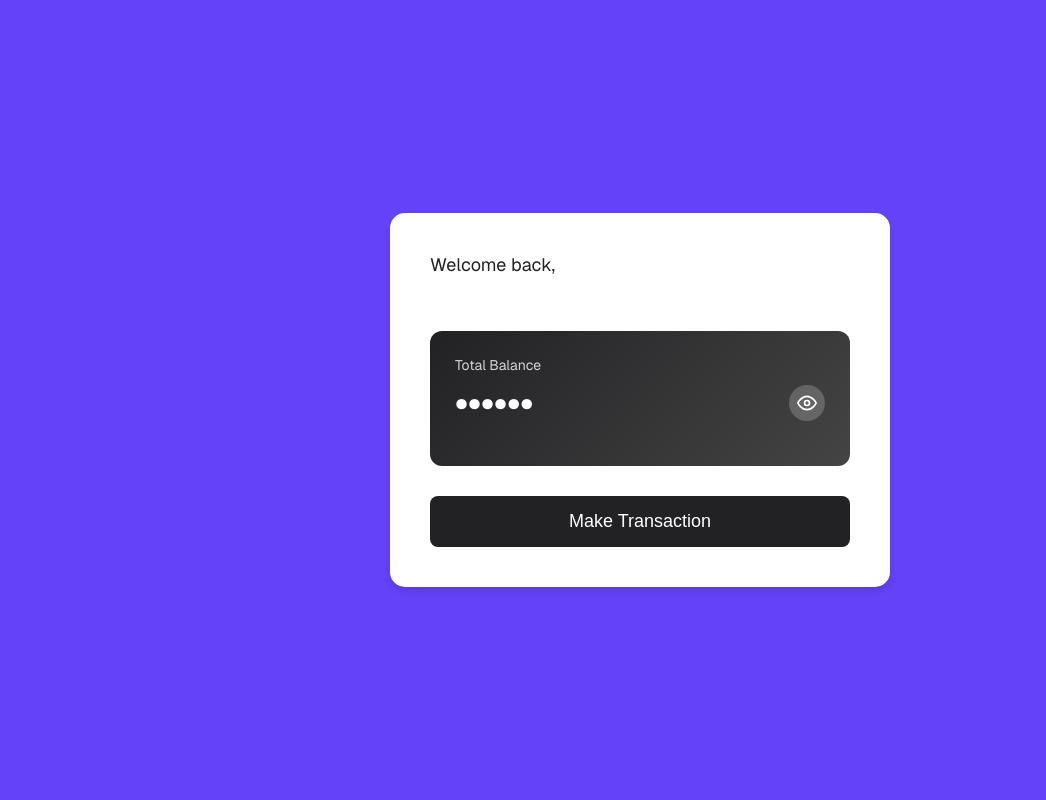
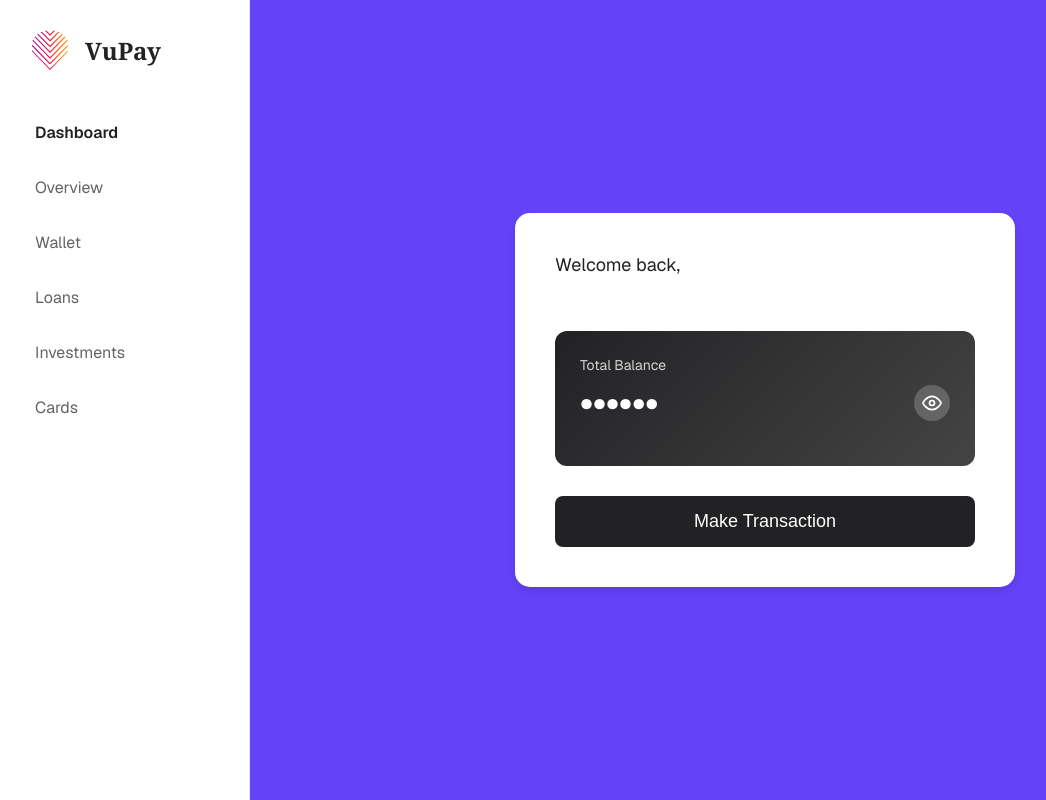
Before and after one commit to preetam-vunet/VuPay, a Next.js app: page /dashboard in a window 1280 px wide. Shown: the whole page, without its empty margins (0-1046 px from the left). Built offline with nearby package versions, Linux system fonts and the light colour scheme; sample sign-in values are in the browser's storage.

Commit message:
Added Transaction verification calls

```diff
--- a/app/dashboard/page.module.css
+++ b/app/dashboard/page.module.css
@@ -1,13 +1,76 @@
-.container {
-    width: 100%;
-    height: 100%;
+.dashboardContainer {
+    display: flex;
+    width: 100vw;
+    height: 100vh;
+    background-color: var(--background-color);
+    overflow: hidden;
+}
+
+.sidebar {
+    width: 250px;
+    background-color: var(--login-background-color);
+    padding: 30px 20px;
+    display: flex;
+    flex-direction: column;
+    border-right: 1px solid rgba(0, 0, 0, 0.1);
+    /* Or just simple border if needed, but var(--login-background-color) is usually dark/light specific */
+}
+
+.logoContainer {
+    display: flex;
+    align-items: center;
+    gap: 15px;
+    margin-bottom: 40px;
+    padding-left: 10px;
+}
+
+.logoText {
+    font-size: 24px;
+    font-weight: 700;
+    color: var(--text-color-2);
+    font-family: var(--font-noto-serif);
+}
+
+.nav {
+    display: flex;
+    flex-direction: column;
+    gap: 10px;
+}
+
+.navItem {
+    padding: 12px 15px;
+    border-radius: 10px;
+    cursor: pointer;
+    font-size: 16px;
+    color: var(--text-color-2);
+    opacity: 0.7;
+    transition: all 0.2s;
+    text-transform: capitalize;
+}
+
+.navItem:hover {
+    background-color: rgba(255, 255, 255, 0.1);
+    opacity: 1;
+}
+
+.activeNavItem {
+    background-color: rgba(255, 255, 255, 0.1);
+    /* Or appropriate active color based on theme */
+    opacity: 1;
+    font-weight: 600;
+    /* border-left: 3px solid var(--text-color-2); */
+}
+
+.mainContent {
+    flex: 1;
     display: flex;
     justify-content: center;
     align-items: center;
+    padding: 20px;
     background-color: var(--background-color);
-    padding: 20px;
 }
 
+/* Existing Card Styles reused */
 .card {
     background: var(--login-background-color);
     padding: 40px;
@@ -28,12 +91,14 @@
     font-size: 18px;
     color: var(--text-color-2);
     margin-bottom: 5px;
+    font-weight: 400;
 }
 
 .userName {
     font-size: 32px;
     font-weight: 600;
     color: var(--text-color-2);
+    font-family: var(--font-noto-serif);
 }
 
 .balanceCard {
@@ -41,6 +106,7 @@
     padding: 25px;
     border-radius: 12px;
     color: #fff;
+    /* Keep this white as it's on dark gradient */
     position: relative;
     overflow: hidden;
 }
--- a/app/dashboard/page.tsx
+++ b/app/dashboard/page.tsx
@@ -2,7 +2,10 @@
 
 import { useEffect, useState } from "react";
 import { useRouter } from "next/navigation";
+import Image from "next/image";
 import styles from "./page.module.css";
+// Importing icon assuming it's supported by Next.js configuration or treating it as static
+import IconKey from "../icon.svg";
 
 interface Account {
     account_number: string;
@@ -16,6 +19,7 @@ export default function DashboardPage() {
     const [account, setAccount] = useState<Account | null>(null);
     const [showBalance, setShowBalance] = useState(false);
     const [isLoading, setIsLoading] = useState(true);
+    const [activeTab, setActiveTab] = useState("dashboard");
 
     useEffect(() => {
         const storedAccount = localStorage.getItem("selectedAccount");
@@ -37,13 +41,43 @@ export default function DashboardPage() {
     }
 
     if (!account) {
-        return null;
+        return null; // Or redirect
     }
 
     const maskedBalance = "••••••";
+    const navItems = ["dashboard", "overview", "wallet", "loans", "investments", "cards"];
 
     return (
-        <div className={styles.container}>
+        <div className={styles.dashboardContainer}>
+            {/* Sidebar */}
+            <aside className={styles.sidebar}>
+                <div className={styles.logoContainer}>
+                    <Image
+                        src={IconKey}
+                        alt="VuPay Logo"
+                        width={40}
+                        height={40}
+                        style={{ borderRadius: '50%' }}
+                    />
+                    <span className={styles.logoText}>VuPay</span>
+                </div>
+
+                <nav className={styles.nav}>
+                    {navItems.map((item) => (
+                        <div
+                            key={item}
+                            className={`${styles.navItem} ${activeTab === item ? styles.activeNavItem : ''}`}
+                            onClick={() => setActiveTab(item)}
+                        >
+                            {item}
+                        </div>
+                    ))}
+                </nav>
+            </aside>
+
+            {/* Main Content */}
+            <main className={styles.mainContent}>
+                {activeTab === 'dashboard' ? (
                     <div className={styles.card}>
                         <div className={styles.header}>
                             <div className={styles.welcome}>Welcome back,</div>
@@ -88,6 +122,13 @@ export default function DashboardPage() {
                             </button>
                         </div>
                     </div>
+                ) : (
+                    <div className={styles.card}>
+                        <h2 className={styles.userName}>{activeTab.charAt(0).toUpperCase() + activeTab.slice(1)}</h2>
+                        <p style={{ marginTop: '20px', color: 'var(--text-color-2)' }}>This section is coming soon.</p>
+                    </div>
+                )}
+            </main>
         </div>
     );
 }
```
Also changed, not shown: app/dashboard/transaction/page.tsx (+142 -21 lines), services/api.ts (+27 -0 lines). Lines whose indentation alone changed are shown as unchanged.
